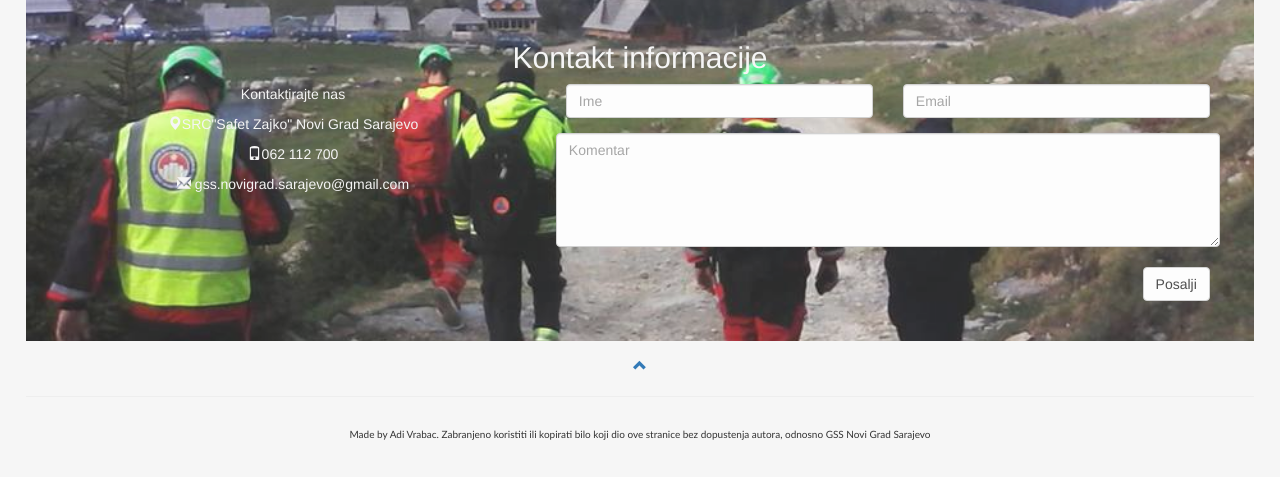
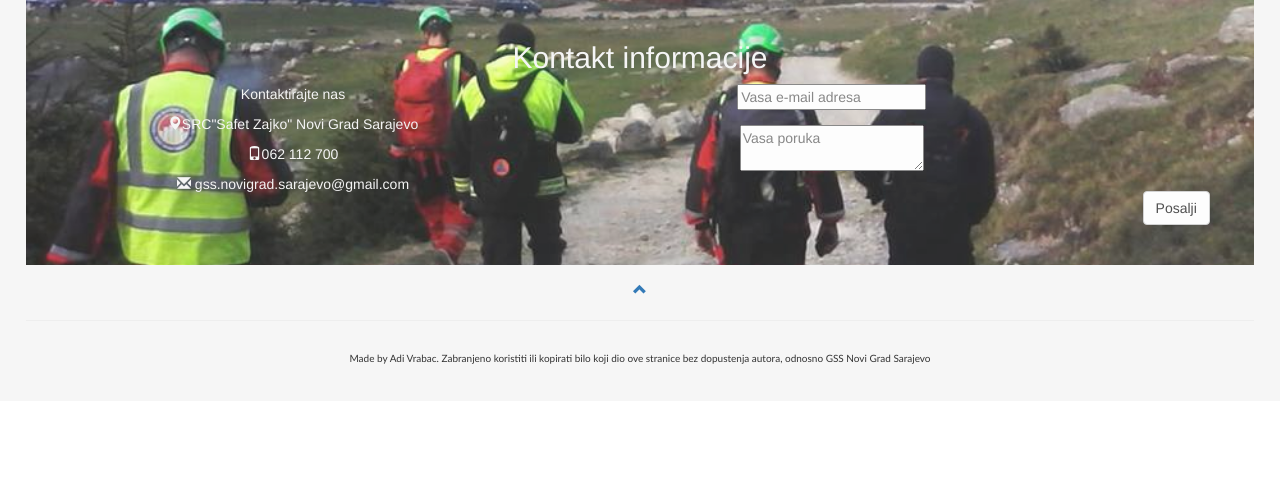
Before and after one commit to illy4bih/illy4bih.github.io, a website: page pocetna.html in a window 1280 px wide. Shown: the part 1977-2454 px from the top of the page. After the commit the page ends 2378 px from the top, so only its background shows below. Drawn offline with nearby package versions, Linux system fonts and the light colour scheme.

Commit message:
Update pocetna.html
asfdg

```diff
--- a/pocetna.html
+++ b/pocetna.html
@@ -225,20 +225,19 @@
                   </div>
                   <div class="col-sm-7">
                     <div class="row" id="forma">
-                      <div class="col-sm-6 form-group">
-                        <input class="form-control" id="name" name="name" placeholder="Ime" type="text" required>
-                      </div>
-                      <div class="col-sm-6 form-group">
-                        <input class="form-control" id="email" name="email" placeholder="Email" type="email" required>
+                        <form method="POST" action="https://formspree.io/avrabac@gmail.com">
+                          <div class="col-sm-10 form-group">
+                            <input type="email" name="email" placeholder="Vasa e-mail adresa">
+                          </div>
+                          <div class="col-sm-10 form-group">
+                            <textarea name="message" placeholder="Vasa poruka"></textarea>
+                          </div>
+                          <div class="col-sm-12 form-group">
+                            <button class="btn btn-default pull-right" type="submit">Posalji</button>
+                          </div>
+                        </form>
                       </div>
                     </div>
-                    <textarea class="form-control" id="comments" name="comments" placeholder="Komentar" rows="5"></textarea><br>
-                    <div class="row">
-                      <div class="col-sm-12 form-group">
-                        <button class="btn btn-default pull-right" onclick="sendMail();">Posalji</button>
-                      </div>
-                    </div>
-                  </div>
                 </div>
               </div>
         <nav class="navbar navbar-default navbar-fixed-top">
```
